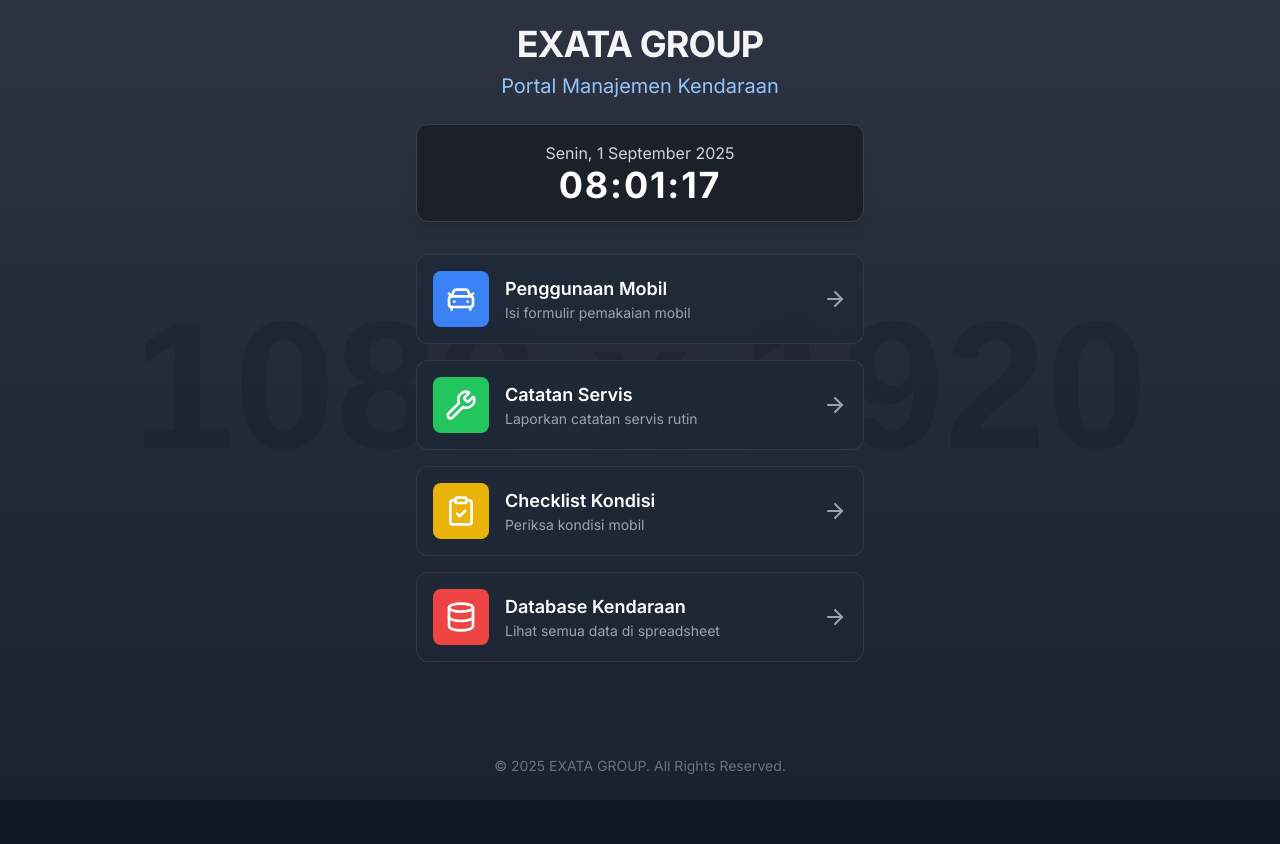
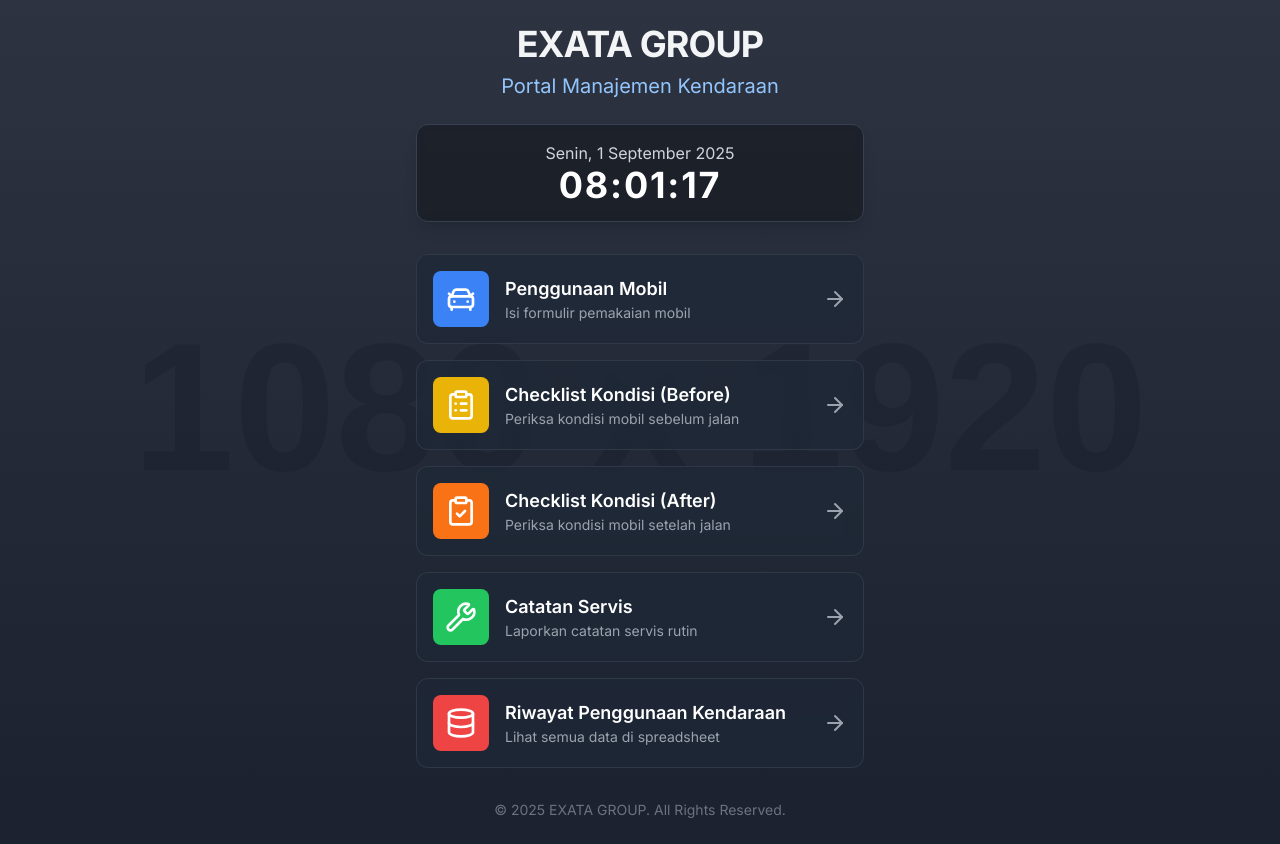
Before and after one commit to exata-id/portal-management-kendaraan, a plain HTML site: page index.html in a window 1280 px wide. Before the commit the page ends 800 px from the top, so only its background shows below. Drawn offline with nearby package versions, Linux system fonts and the light colour scheme; placeholder pictures from the web are drawn by us.

Commit message:
Update index.html

```diff
--- a/index.html
+++ b/index.html
@@ -71,7 +71,35 @@
                     </div>
                 </a>
 
-                <!-- Link Card 2: Servis Mobil -->
+                <!-- Link Card 2: Checklist Kondisi (Before) -->
+                <a href="https://forms.gle/u9CX3GrtZNJzCuFv8" target="_blank" rel="noopener noreferrer" class="card-link card-enter group">
+                    <div class="icon-container bg-yellow-500">
+                        <i data-lucide="clipboard-list" class="h-8 w-8"></i>
+                    </div>
+                    <div class="text-container">
+                        <h2 class="font-semibold text-lg">Checklist Kondisi (Before)</h2>
+                        <p class="text-gray-400 text-sm">Periksa kondisi mobil sebelum jalan</p>
+                    </div>
+                     <div class="arrow-container">
+                       <i data-lucide="arrow-right" class="h-6 w-6 transform transition-transform duration-300 group-hover:translate-x-1"></i>
+                    </div>
+                </a>
+
+                <!-- Link Card 3: Checklist Kondisi (After) -->
+                <a href="https://forms.gle/E64BUFP2eTF1brpq9" target="_blank" rel="noopener noreferrer" class="card-link card-enter group">
+                    <div class="icon-container bg-orange-500">
+                        <i data-lucide="clipboard-check" class="h-8 w-8"></i>
+                    </div>
+                    <div class="text-container">
+                        <h2 class="font-semibold text-lg">Checklist Kondisi (After)</h2>
+                        <p class="text-gray-400 text-sm">Periksa kondisi mobil setelah jalan</p>
+                    </div>
+                     <div class="arrow-container">
+                       <i data-lucide="arrow-right" class="h-6 w-6 transform transition-transform duration-300 group-hover:translate-x-1"></i>
+                    </div>
+                </a>
+
+                <!-- Link Card 4: Servis Mobil -->
                 <a href="https://forms.gle/csVZvfjGmNvveVaP8" target="_blank" rel="noopener noreferrer" class="card-link card-enter group">
                     <div class="icon-container bg-green-500">
                         <i data-lucide="wrench" class="h-8 w-8"></i>
@@ -85,27 +113,13 @@
                     </div>
                 </a>
 
-                <!-- Link Card 3: Checklist Kondisi -->
-                <a href="https://forms.gle/fTCnpnurDERzM6pU9" target="_blank" rel="noopener noreferrer" class="card-link card-enter group">
-                    <div class="icon-container bg-yellow-500">
-                        <i data-lucide="clipboard-check" class="h-8 w-8"></i>
-                    </div>
-                    <div class="text-container">
-                        <h2 class="font-semibold text-lg">Checklist Kondisi</h2>
-                        <p class="text-gray-400 text-sm">Periksa kondisi mobil</p>
-                    </div>
-                     <div class="arrow-container">
-                       <i data-lucide="arrow-right" class="h-6 w-6 transform transition-transform duration-300 group-hover:translate-x-1"></i>
-                    </div>
-                </a>
-
-                <!-- Link Card 4: All Data -->
+                <!-- Link Card 5: All Data -->
                 <a href="https://docs.google.com/spreadsheets/d/13pheH1wvhW0AUckBF2BplUNJcj8d4PQWSaB_sJj8j-g/edit?usp=sharing" target="_blank" rel="noopener noreferrer" class="card-link card-enter group">
                     <div class="icon-container bg-red-500">
                         <i data-lucide="database" class="h-8 w-8"></i>
                     </div>
                     <div class="text-container">
-                        <h2 class="font-semibold text-lg">Database Kendaraan</h2>
+                        <h2 class="font-semibold text-lg">Riwayat Penggunaan Kendaraan</h2>
                         <p class="text-gray-400 text-sm">Lihat semua data di spreadsheet</p>
                     </div>
                      <div class="arrow-container">
```
